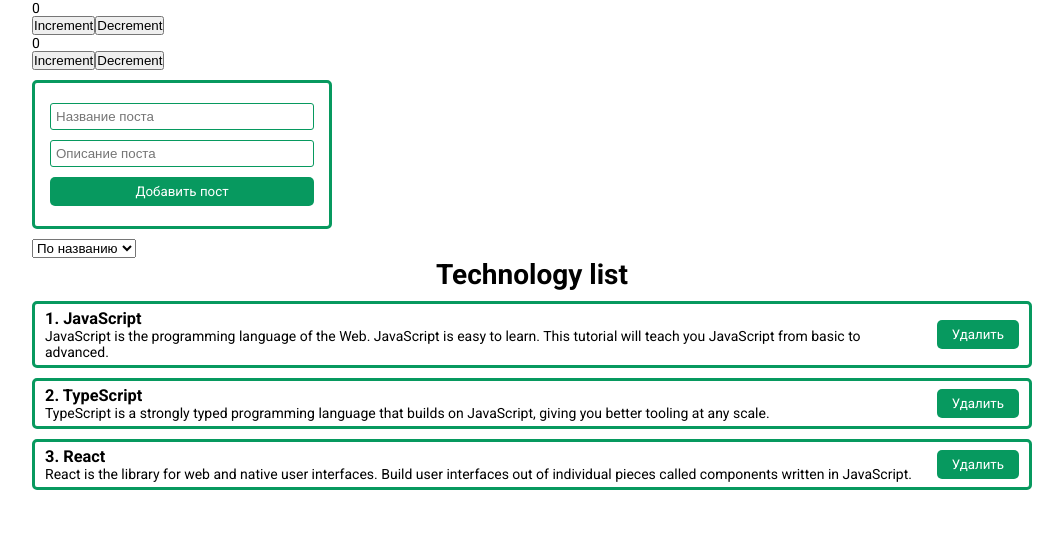
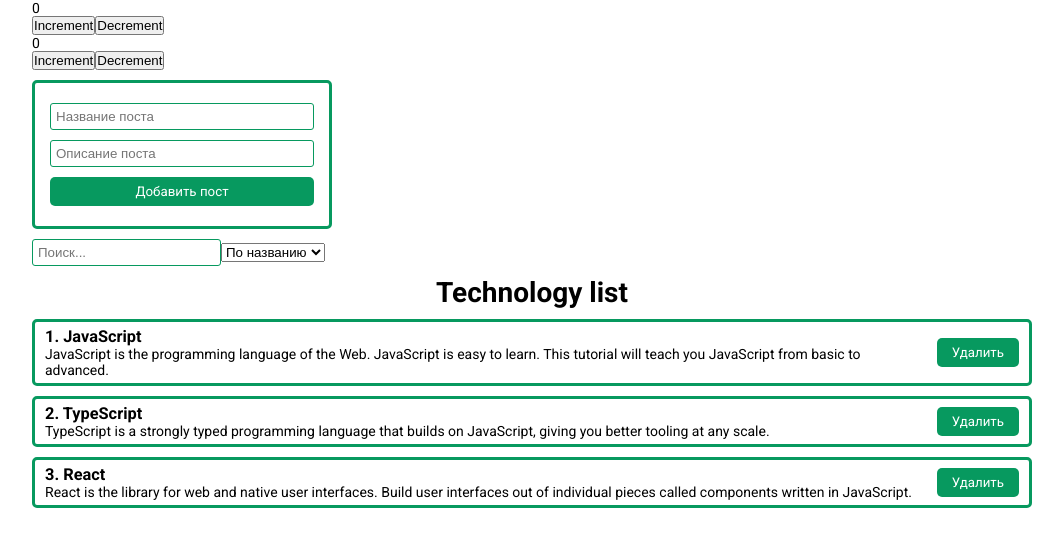
Before and after one commit to polozovaanastasia/fund_react, a React (Vite) app: page / in a window 1280 px wide. Shown: the top 546 px of the page, without its empty margins (108-1171 px from the left). Built offline with nearby package versions, Linux system fonts and the light colour scheme; the HTML template or start-up script is replaced by a standard one.

Commit message:
post search logic.

```diff
--- a/src/App.tsx
+++ b/src/App.tsx
@@ -1,9 +1,10 @@
-import { useState } from "react";
+import { useMemo, useState } from "react";
 import "./App.css";
 import AddPostForm from "./components/AddPostForm/AddPostForm";
 import ClassCounter from "./components/Counter/classCounter";
 import Counter from "./components/Counter/Counter";
 import PostList from "./components/PostsList/PostList";
+import Input from "./components/UI/Input/Input";
 import Select from "./components/UI/Select/Select";
 
 export type PostType = {
@@ -38,7 +39,25 @@
         },
     ]);
 
-    const [selectedSort, setSelectedSort] = useState<string>("");
+    const [selectedSort, setSelectedSort] = useState<
+        OptionValueType | undefined
+    >(undefined);
+    const [searchQuery, setSearchQuery] = useState<string>("");
+
+    const sortedPosts: Array<PostType> = useMemo(() => {
+        if (selectedSort) {
+            return [...posts].sort((a, b) =>
+                a[selectedSort].localeCompare(b[selectedSort])
+            );
+        }
+        return posts;
+    }, [selectedSort, posts]);
+
+    const sortedAndSearchedPosts: Array<PostType> = useMemo(() => {
+        return sortedPosts.filter((post) => {
+            return post.title.toLowerCase().includes(searchQuery.toLowerCase());
+        });
+    }, [searchQuery, sortedPosts]);
 
     function onRemovePostHandler(id: number) {
         setPosts(posts.filter((post: PostType) => post.id != id));
@@ -50,17 +69,21 @@
 
     function onChangeSortOptionHandler(selectedOption: OptionValueType) {
         setSelectedSort(selectedOption);
-        setPosts((lastPosts) =>
-            [...lastPosts].sort((a, b) =>
-                a[selectedOption].localeCompare(b[selectedOption])
-            )
-        );
+    }
+
+    function onSearchPostHandler(query: string) {
+        setSearchQuery(query);
     }
     return (
         <div className="app">
             <Counter />
             <ClassCounter />
             <AddPostForm onAddPostHandler={onAddPostHandler} />
+            <Input
+                value={searchQuery}
+                placeholder="Поиск..."
+                onChange={onSearchPostHandler}
+            />
             <Select
                 value={selectedSort}
                 options={[
@@ -70,10 +93,10 @@
                 defaultValue="Сортировать"
                 onChangeHandler={onChangeSortOptionHandler}
             />
-            {posts.length ? (
+            {sortedAndSearchedPosts.length ? (
                 <PostList
                     title={"Technology list"}
-                    posts={posts}
+                    posts={sortedAndSearchedPosts}
                     onRemovePostHandler={onRemovePostHandler}
                 />
             ) : (
--- a/src/components/UI/Input/Input.tsx
+++ b/src/components/UI/Input/Input.tsx
@@ -2,7 +2,7 @@
 
 type InputPropsType = {
     value: string;
-    placeholder: string;
+    placeholder?: string;
     disabled?: boolean;
     onChange: (value: string) => void;
 };
--- a/src/components/UI/Select/Select.tsx
+++ b/src/components/UI/Select/Select.tsx
@@ -2,7 +2,7 @@
 import styles from "./Select.module.css";
 
 type SelectPropsType = {
-    value: string;
+    value: string | undefined;
     options: Array<OptionType>;
     defaultValue: string;
     onChangeHandler: (optionValue: OptionValueType) => void;
```
